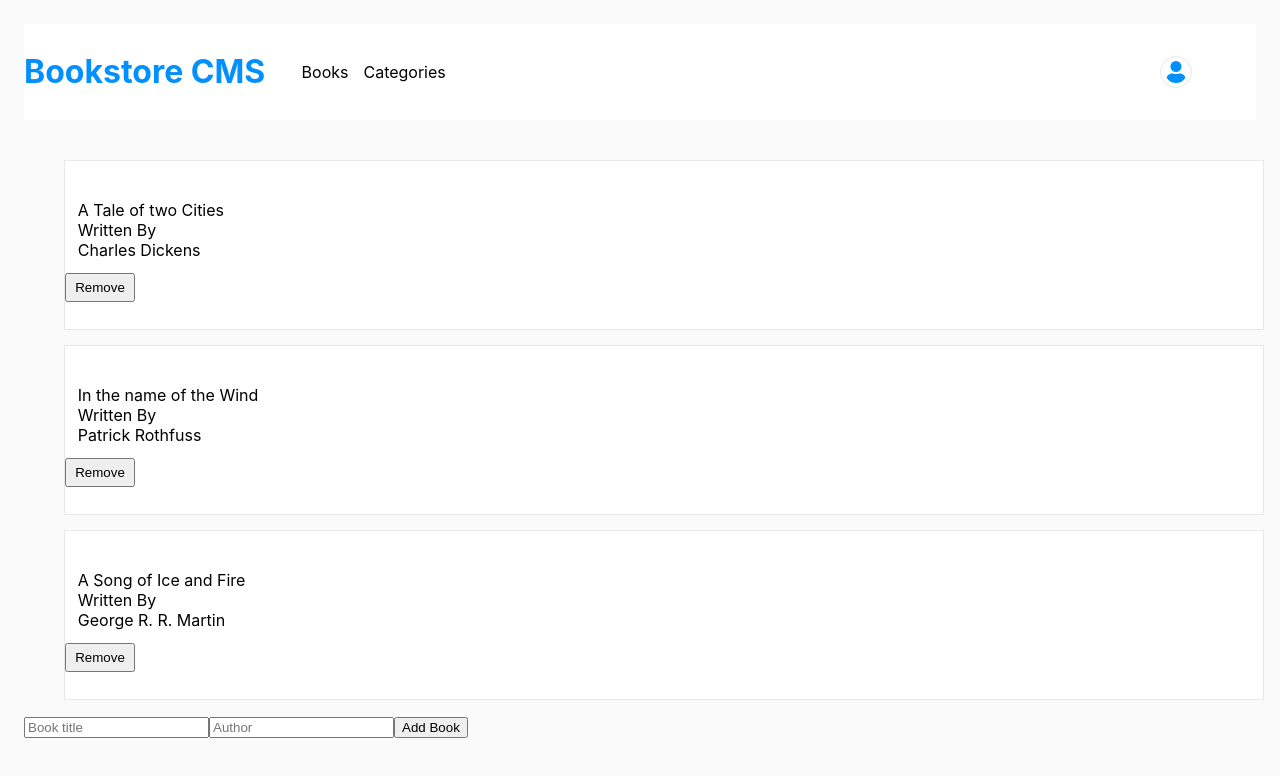
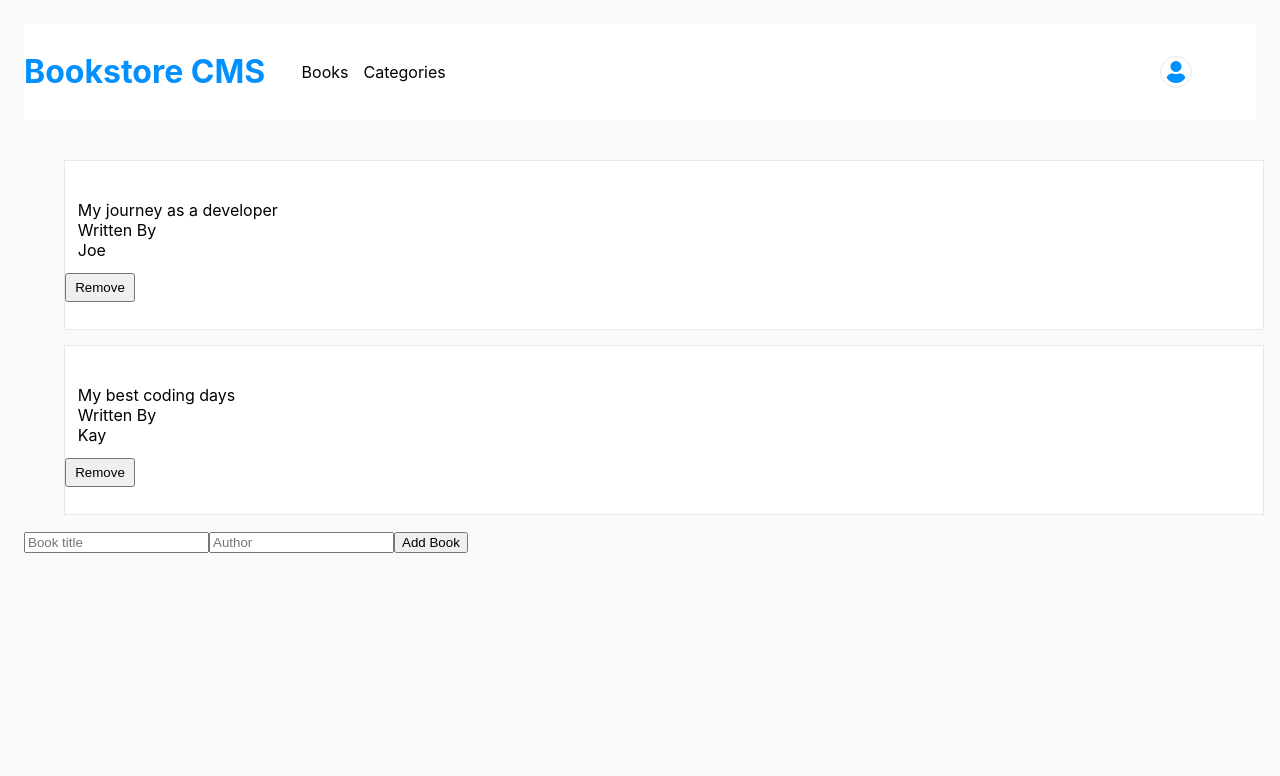
Before and after one commit to Joel-100/Bookstore-react-app, a React (Create React App) app: page / in a window 1280 px wide. Shown: the top 776 px of the page. Built offline with nearby package versions, Linux system fonts and the light colour scheme.

Commit message:
Impliment add book action

```diff
--- a/package.json
+++ b/package.json
@@ -15,6 +15,7 @@
     "react-router-dom": "^6.4.3",
     "react-scripts": "5.0.1",
     "redux": "^4.2.0",
+    "uuid": "^9.0.0",
     "web-vitals": "^2.1.4"
   },
   "scripts": {
--- a/src/components/BookPage.js
+++ b/src/components/BookPage.js
@@ -1,25 +1,10 @@
 import React from 'react';
+import { useSelector } from 'react-redux';
 import Booklist from './Booklist';
 import Form from './Form';
 
 const BookPage = () => {
-  const allbooks = [
-    {
-      id: 1,
-      title: 'A Tale of two Cities',
-      author: 'Charles Dickens',
-    },
-    {
-      id: 2,
-      title: 'In the name of the Wind',
-      author: 'Patrick Rothfuss',
-    },
-    {
-      id: 3,
-      title: 'A Song of Ice and Fire',
-      author: 'George R. R. Martin',
-    },
-  ];
+  const allbooks = useSelector((state) => state.Books);
 
   return (
     <>
--- a/src/components/Booklist.js
+++ b/src/components/Booklist.js
@@ -16,7 +16,7 @@ const Booklist = (props) => {
 Booklist.propTypes = {
   books: PropTypes.arrayOf(
     PropTypes.exact({
-      id: PropTypes.number,
+      id: PropTypes.string,
       title: PropTypes.string,
       author: PropTypes.string,
     }),
--- a/src/components/Form.js
+++ b/src/components/Form.js
@@ -1,14 +1,30 @@
-import React from 'react';
+import React, { useState } from 'react';
+import { useDispatch } from 'react-redux';
+import { v4 as uuidv4 } from 'uuid';
+import { addbook } from '../redux/books/books';
 
-const Form = () => (
-  <>
-    <form className="form">
-      <input className="book-title-input" type="text" placeholder="Book title" />
-      <input className="book-title-input" type="text" placeholder="Author" />
-      <button type="submit">Add Book</button>
-    </form>
-  </>
+const Form = () => {
+  const [title, setTitle] = useState('');
+  const [author, setAuthor] = useState('');
+  const dispatch = useDispatch();
+  const addBook = () => {
+    const book = {
+      id: uuidv4(),
+      title,
+      author,
+    };
+    dispatch(addbook(book));
+  };
 
-);
+  return (
+    <>
+      <form className="form">
+        <input className="book-title-input" type="text" value={title} onChange={(e) => setTitle(e.target.value)} placeholder="Book title" />
+        <input className="book-title-input" type="text" value={author} onChange={(e) => setAuthor(e.target.value)} placeholder="Author" />
+        <button type="button" onClick={addBook}>Add Book</button>
+      </form>
+    </>
+  );
+};
 
 export default Form;
--- a/src/index.js
+++ b/src/index.js
@@ -2,7 +2,9 @@ import React from 'react';
 import ReactDOM from 'react-dom/client';
 import './index.css';
 import { createBrowserRouter, RouterProvider } from 'react-router-dom';
+import { Provider } from 'react-redux';
 import App from './App';
+import store from './redux/configureStore';
 import reportWebVitals from './reportWebVitals';
 import BookPage from './components/BookPage';
 import CategoriesPage from './components/CategoriesPage';
@@ -27,7 +29,9 @@ const router = createBrowserRouter([
 const root = ReactDOM.createRoot(document.getElementById('root'));
 root.render(
   <React.StrictMode>
-    <RouterProvider router={router} />
+    <Provider store={store}>
+      <RouterProvider router={router} />
+    </Provider>
   </React.StrictMode>,
 );
 
--- a/src/redux/books/books.js
+++ b/src/redux/books/books.js
@@ -1,7 +1,18 @@
 const ADD_BOOK = 'bookstore/books/ADD_BOOK';
 const REMOVE_BOOK = 'bookstore/books/REMOVE_BOOK';
 
-const initialState = [];
+const initialState = [
+  {
+    id: '1',
+    title: 'My journey as a developer',
+    author: 'Joe',
+  },
+  {
+    id: '2',
+    title: 'My best coding days',
+    author: 'Kay',
+  },
+];
 
 export const addbook = (payload) => ({
   type: ADD_BOOK,
--- a/src/redux/configureStore.js
+++ b/src/redux/configureStore.js
@@ -1,13 +1,12 @@
-import { combineReducers } from 'redux';
 import { configureStore } from '@reduxjs/toolkit';
 import categoriesReducer from './categories/categories';
 import bookReducer from './books/books';
 
-const rootReducer = combineReducers({
-  Books: bookReducer,
-  Categories: categoriesReducer,
+const store = configureStore({
+  reducer: {
+    Books: bookReducer,
+    Categories: categoriesReducer,
+  },
 });
 
-const store = configureStore(rootReducer);
-
 export default store;
```
Also changed, not shown: 1 other file (tests, documents, lock files or other folders).
